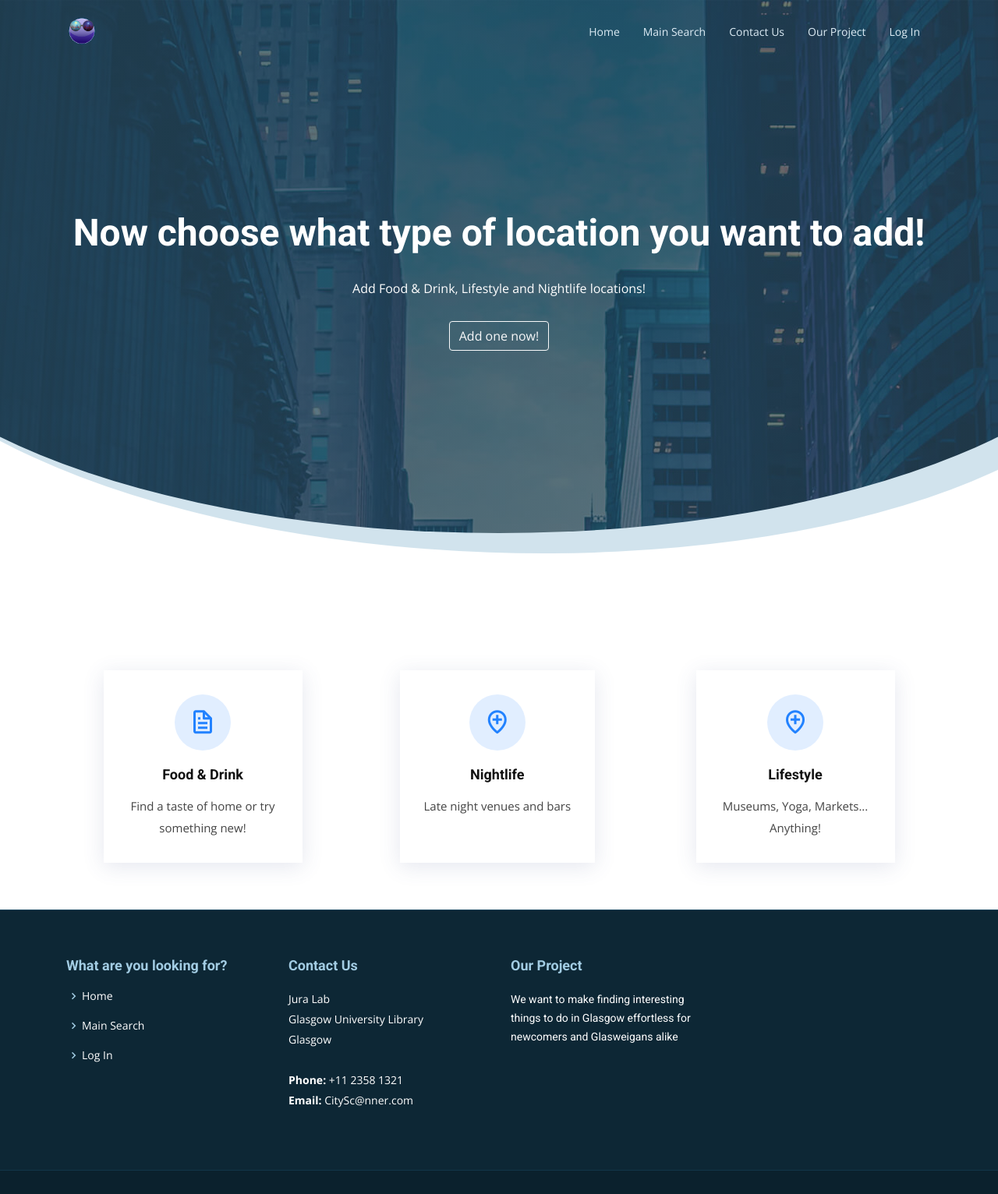
After one commit to Parry-Parry/CityScannerWAD2, a Django app: page /scanner/locationchoice/ in a window 1280 px wide. The commit adds this page. Shown: the whole page at 78% size. Run offline with Django 3.2, Linux system fonts and the light colour scheme; some libraries are stand-ins or nearby versions.

Commit message:
Added choice of location

```diff
--- a/scanner/urls.py
+++ b/scanner/urls.py
@@ -6,6 +6,7 @@ from scanner import views
 app_name = 'scanner'
 
 urlpatterns = [
+  path('locationchoice/', views.locationchoice, name='locationchoice'),
   path('add_nightlife_page/', views.add_nightlife_page, name='add_nightlife_page'),
   path('add_lifestyle_page/', views.add_lifestyle_page, name='add_lifestyle_page'),
   path('add_foodanddrink_page/', views.add_foodanddrink_page, name='add_foodanddrink_page'),
--- a/scanner/views.py
+++ b/scanner/views.py
@@ -6,44 +6,34 @@ from django.contrib.auth import authenticate, login, logout
 from django.http import HttpResponse
 
 
-
 # Create your views here.
 def homepage(request):
-
     return render(request, 'scanner/homepage.html')
 
-def choose_type(request,culture_name_slug):
-    context_dict={}
+
+def locationchoice(request):
+    return render(request, 'scanner/locationchoice.html')
+
+
+def choose_type(request, culture_name_slug):
+    context_dict = {}
     try:
         culture = Culture.objects.get(slug=culture_name_slug)
-        context_dict['culture']= culture
+        context_dict['culture'] = culture
     except Culture.DoesNotExist:
         context_dict['culture'] = None
     print(culture.slug)
     return render(request, 'scanner/choose_type.html', context=context_dict)
 
-def show_nightlife(request,culture_name_slug):
-    context_dict={}
+
+def show_nightlife(request, culture_name_slug):
+    context_dict = {}
 
     try:
         culture = Culture.objects.get(slug=culture_name_slug)
         pages = NightlifePage.objects.filter(culture=culture)
         context_dict['pages'] = pages
-        context_dict['culture']  = culture
-
-    except Culture.DoesNotExist:
-        context_dict['culture'] = None
-        context_dict['pages'] = None
-
-    return render(request, 'scanner/results.html', context=context_dict)
-def show_lifestyle(request,culture_name_slug):
-    context_dict={}
-
-    try:
-        culture = Culture.objects.get(slug=culture_name_slug)
-        pages = LifestylePage.objects.filter(culture=culture)
-        context_dict['pages'] = pages
-        context_dict['culture']  = culture
+        context_dict['culture'] = culture
 
     except Culture.DoesNotExist:
         context_dict['culture'] = None
@@ -51,20 +41,38 @@ def show_lifestyle(request,culture_name_slug):
 
     return render(request, 'scanner/results.html', context=context_dict)
 
-def show_foodanddrink(request,culture_name_slug):
-    context_dict={}
+
+def show_lifestyle(request, culture_name_slug):
+    context_dict = {}
 
     try:
         culture = Culture.objects.get(slug=culture_name_slug)
-        pages = FoodAndDrinkPage.objects.filter(culture=culture)
+        pages = LifestylePage.objects.filter(culture=culture)
         context_dict['pages'] = pages
-        context_dict['culture']  = culture
+        context_dict['culture'] = culture
 
     except Culture.DoesNotExist:
         context_dict['culture'] = None
         context_dict['pages'] = None
 
     return render(request, 'scanner/results.html', context=context_dict)
+
+
+def show_foodanddrink(request, culture_name_slug):
+    context_dict = {}
+
+    try:
+        culture = Culture.objects.get(slug=culture_name_slug)
+        pages = FoodAndDrinkPage.objects.filter(culture=culture)
+        context_dict['pages'] = pages
+        context_dict['culture'] = culture
+
+    except Culture.DoesNotExist:
+        context_dict['culture'] = None
+        context_dict['pages'] = None
+
+    return render(request, 'scanner/results.html', context=context_dict)
+
 
 @login_required
 def add_nightlife_page(request):
@@ -78,7 +86,8 @@ def add_nightlife_page(request):
         else:
             print(form.errors)
 
-    return render(request, 'scanner/add_nightlife_page.html', {'form':form})
+    return render(request, 'scanner/add_nightlife_page.html', {'form': form})
+
 
 @login_required
 def add_lifestyle_page(request):
@@ -91,7 +100,8 @@ def add_lifestyle_page(request):
             return redirect('/admin/')
         else:
             print(form.errors)
-    return render(request, 'scanner/add_lifestyle_page.html', {'form':form})
+    return render(request, 'scanner/add_lifestyle_page.html', {'form': form})
+
 
 @login_required
 def add_foodanddrink_page(request):
@@ -104,10 +114,11 @@ def add_foodanddrink_page(request):
             return redirect('/admin/')
         else:
             print(form.errors)
-    return render(request, 'scanner/add_foodanddrink_page.html', {'form':form})
+    return render(request, 'scanner/add_foodanddrink_page.html', {'form': form})
+
 
 def register(request):
-    registered=False
+    registered = False
     if request.method == 'POST':
         user_form = UserForm(request.POST)
         profile_form = UserProfileForm(request.POST)
@@ -115,8 +126,8 @@ def register(request):
             user = user_form.save()
             user.set_password(user.password)
             user.save()
-            profile= profile_form.save(commit=False)
-            profile.user =user
+            profile = profile_form.save(commit=False)
+            profile.user = user
 
             if 'picture' in request.FILES:
                 profile.picture = request.FILES['picture']
@@ -130,13 +141,14 @@ def register(request):
         profile_form = UserProfileForm()
 
     return render(request,
-                    'scanner/register.html',
-                    context = {'user_form': user_form,
-                                'profile_form': profile_form,
-                                'registered': registered})
+                  'scanner/register.html',
+                  context={'user_form': user_form,
+                           'profile_form': profile_form,
+                           'registered': registered})
+
 
 def user_login(request):
-    if request.method=='POST':
+    if request.method == 'POST':
         username = request.POST.get('username')
         password = request.POST.get('password')
         user = authenticate(username=username, password=password)
@@ -152,10 +164,12 @@ def user_login(request):
     else:
         return render(request, 'scanner/login.html')
 
+
 @login_required
 def show_profile(request):
-    context_dict={'user': request.user}
+    context_dict = {'user': request.user}
     return render(request, 'scanner/show_profile.html', context_dict)
+
 
 def user_logout(request):
     logout(request)
--- a/templates/scanner/homepage.html
+++ b/templates/scanner/homepage.html
@@ -45,7 +45,7 @@ Get Started
           <div class="col-md-6 col-lg-3 d-flex align-items mx-auto" data-aos="fade-up" data-aos-delay="100">
             <div class="icon-box icon-box-blue">
               <div class="icon"><i class="bx bx-location-plus"></i></div>
-              <h4 class="title"><a href="/profile">Add a new Location</a></h4>
+              <h4 class="title"><a href="scanner/locationchoice">Add a new Location</a></h4>
               <p class="description">You must be signed in to do this</p>
               <a href="/register"><button type="button" class="btn btn-outline-dark">Register</button></a>
             </div>
--- /dev/null
+++ b/templates/scanner/locationchoice.html
@@ -0,0 +1,63 @@
+{% extends 'scanner/base.html' %}
+{% load static %}
+{% block title_block %}
+Add Location
+{% endblock %}
+
+   {% block body_block %}
+      <div class="carousel-item active">
+          <!--<div id="filterArea" class="container border">
+
+          </div>-->
+        <div class="carousel-container">
+
+                <h2 class="animated fadeInDown">Now choose what type of location you want to add!</h2>
+                <p class="animated fadeInUp">Add Food & Drink, Lifestyle and Nightlife locations!</p>
+                 <a href="#main"><button type="button" class="btn btn-outline-light">Add one now!</button></a>
+
+        </div>
+          </div>
+{% endblock %}
+
+
+</section>
+{% block selection_block %}
+  <main id="main">
+
+    <!-- ======= Services Section ======= -->
+    <section id="choice" class="services">
+      <div class="container">
+
+        <div class="row">
+          <div class="col-md-6 col-lg-3 d-flex align-items-stretch mx-auto" data-aos="fade-up">
+            <div class="icon-box icon-box-blue">
+              <div class="icon"><i class="bx bx-file"></i></div>
+              <h4 class="title"><a href="">Food & Drink</a></h4>
+               <p class="description">Find a taste of home or try something new!</p>
+            </div>
+          </div>
+
+          <div class="col-md-6 col-lg-3 d-flex align-items mx-auto" data-aos="fade-up" data-aos-delay="100">
+            <div class="icon-box icon-box-blue">
+              <div class="icon"><i class="bx bx-location-plus"></i></div>
+              <h4 class="title"><a href="/profile">Nightlife</a></h4>
+              <p class="description">Late night venues and bars</p>
+            </div>
+          </div>
+
+          <div class="col-md-6 col-lg-3 d-flex align-items mx-auto" data-aos="fade-up" data-aos-delay="100">
+            <div class="icon-box icon-box-blue">
+              <div class="icon"><i class="bx bx-location-plus"></i></div>
+              <h4 class="title"><a href="/profile">Lifestyle</a></h4>
+              <p class="description">Museums, Yoga, Markets... Anything!</p>
+            </div>
+          </div>
+
+        </div>
+
+      </div>
+    </section><!-- End Services Section -->
+
+  </main><!-- End #main -->
+
+{% endblock %}
```
